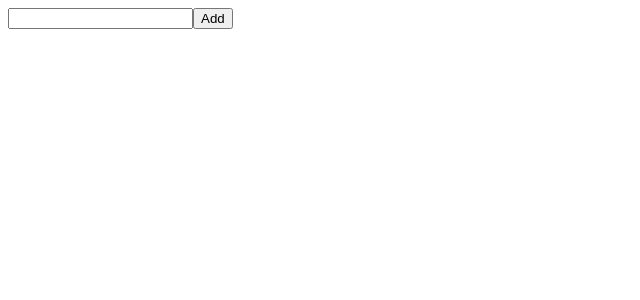
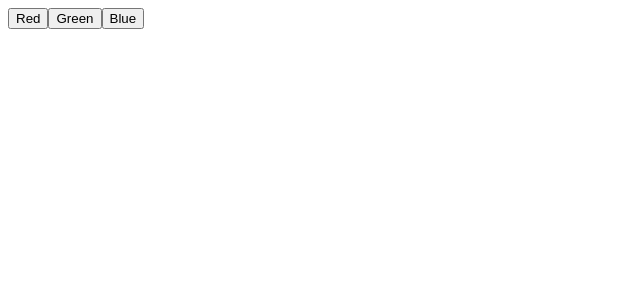
Before and after one commit to Rihan879/React, a React (Vite) app in the folder rihan/: page / in a window 1280 px wide. Shown: the top 300 px of the page, without its empty margins (0-640 px from the left). Built offline with nearby package versions, Linux system fonts and the light colour scheme.

Commit message:
Background Color Change

```diff
--- a/rihan/src/App.jsx
+++ b/rihan/src/App.jsx
@@ -9,6 +9,7 @@
 import ToggleText from './components/ToggleText';
 import CharacterCounter from './components/CharacterCounter';
 import Todo from './components/Todo';
+import ColorChanger from './components/ColorChanger';
 
 function App() {
   return (
@@ -26,7 +27,8 @@
       {/* <Counter /> */}
       {/* <ToggleText /> */}
       {/* <CharacterCounter /> */}
-      <Todo />
+      <ColorChanger />
+      {/* <Todo /> */}
     </div>
   );
 }
--- /dev/null
+++ b/rihan/src/components/ColorChanger.jsx
@@ -0,0 +1,15 @@
+import { useState } from "react";
+
+function ColorChanger() {
+  const [color, setColor] = useState("white");
+
+  return (
+    <div style={{ backgroundColor: color, height: "100vh" }}>
+      <button onClick={() => setColor("red")}>Red</button>
+      <button onClick={() => setColor("green")}>Green</button>
+      <button onClick={() => setColor("blue")}>Blue</button>
+    </div>
+  );
+}
+
+export default ColorChanger;
```
